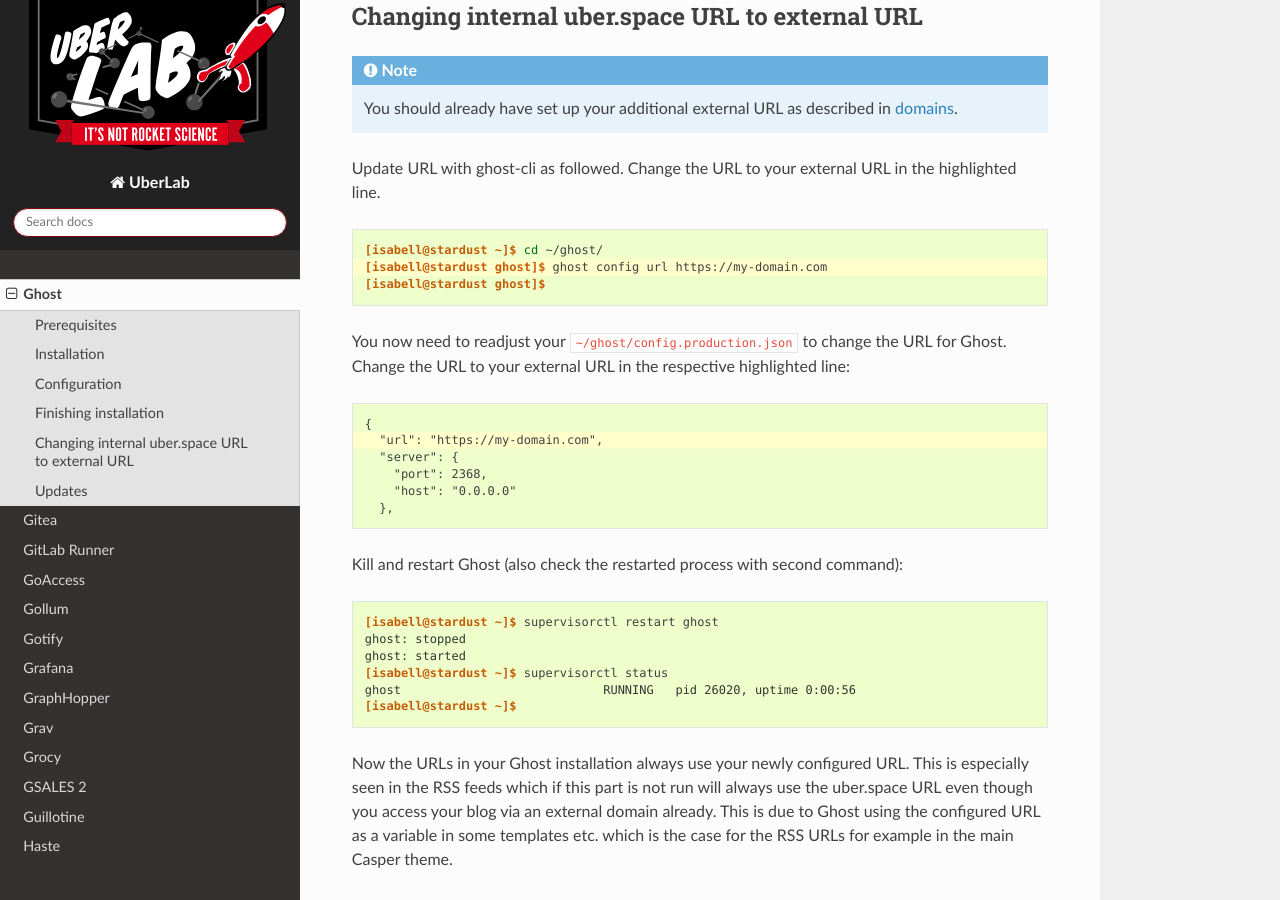
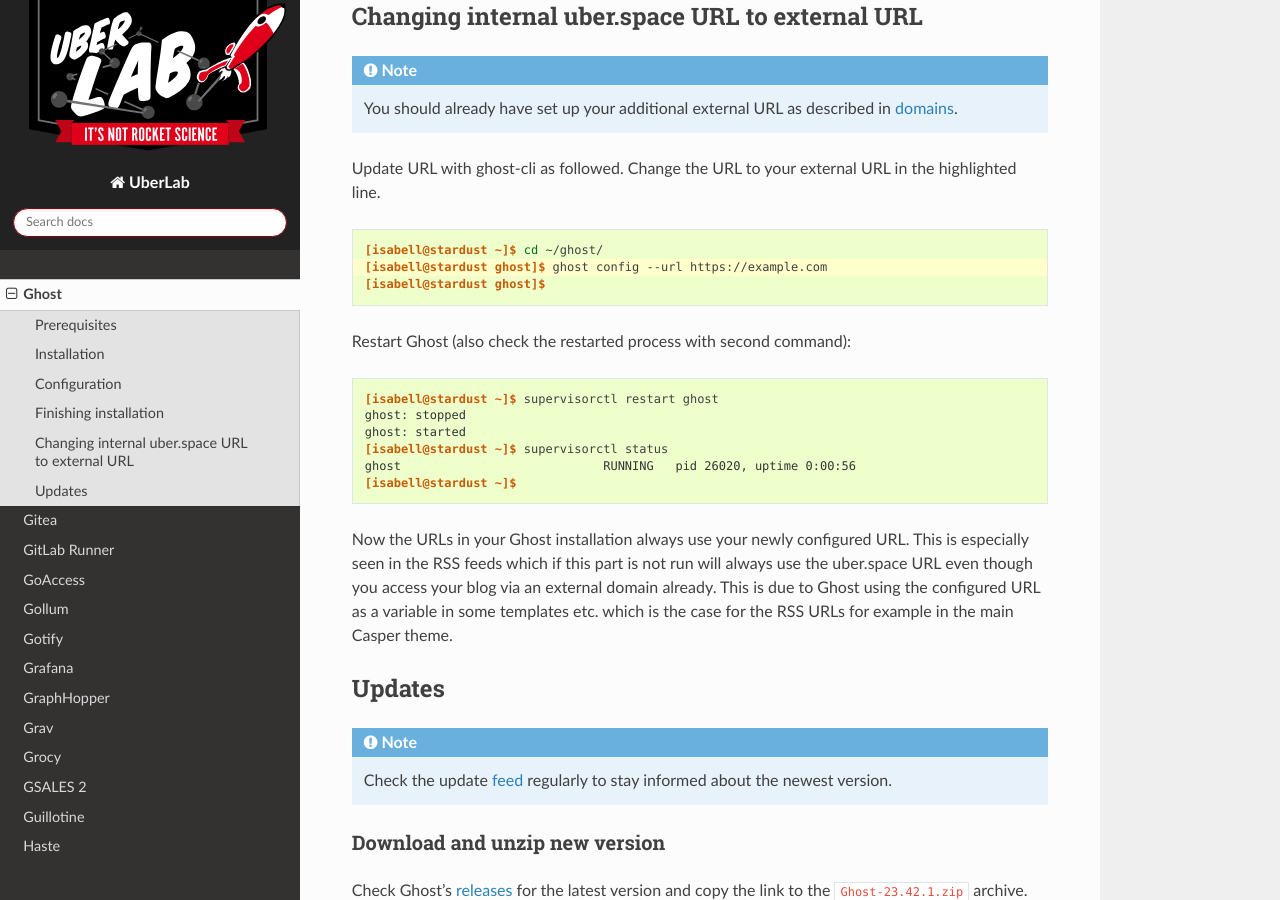
Before and after one commit to Uberspace/lab, a Sphinx documentation site: the page built from source/guide_ghost.rst, in a window 1280 px wide and 900 px high, scrolled down 5299 px. Built offline with Sphinx 7.4.7 and the Read the Docs theme 2.0.0, drawn with Linux system fonts in a browser that asks for light colours.

Commit message:
[ghost] fix URL change command

```diff
--- a/source/guide_ghost.rst
+++ b/source/guide_ghost.rst
@@ -192,22 +192,10 @@
  :emphasize-lines: 2
 
  [isabell@stardust ~]$ cd ~/ghost/
- [isabell@stardust ghost]$ ghost config url https://my-domain.com
+ [isabell@stardust ghost]$ ghost config --url https://example.com
  [isabell@stardust ghost]$
 
-You now need to readjust your ``~/ghost/config.production.json`` to change the URL for Ghost. Change the URL to your external URL in the respective highlighted line:
-
-.. code-block:: none
- :emphasize-lines: 2
-
- {
-   "url": "https://my-domain.com",
-   "server": {
-     "port": 2368,
-     "host": "0.0.0.0"
-   },
-
-Kill and restart Ghost (also check the restarted process with second command):
+Restart Ghost (also check the restarted process with second command):
 
 .. code-block:: console
 
```
